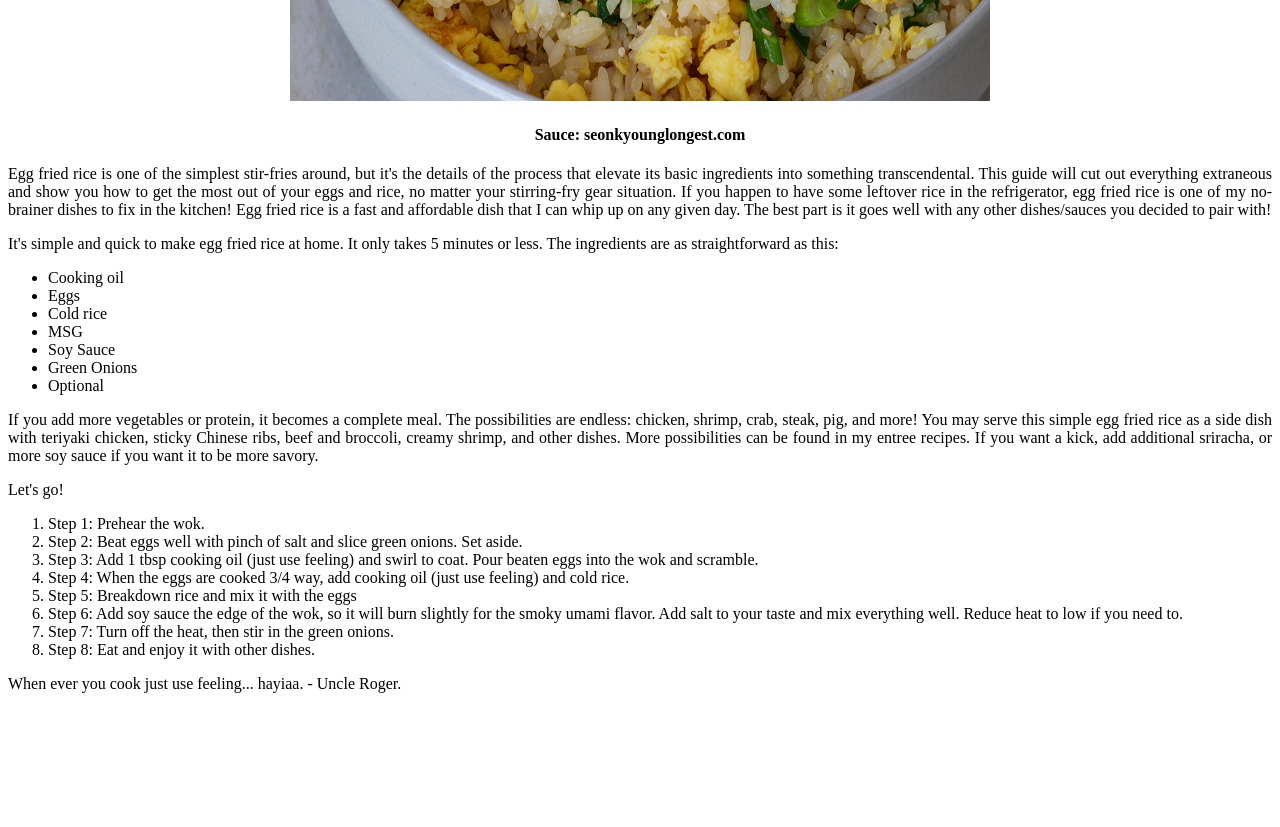
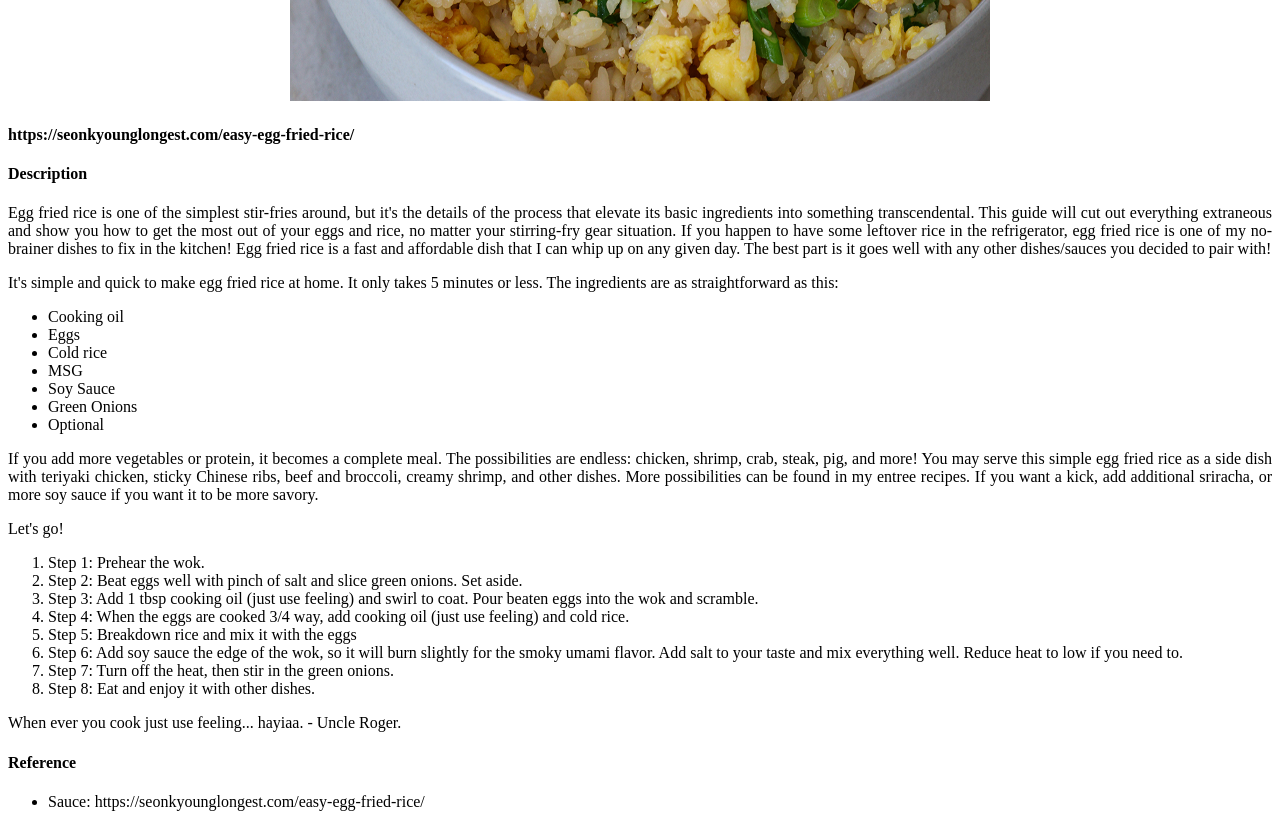
Before and after one commit to UBSITMataumKateBryan/HUMCOM-Mataum, a plain HTML site: page First Grading/Activity1A.html in a window 1280 px wide. Shown: the part 620-1447 px from the top of the page. Before the commit the page ends 1329 px from the top, so only its background shows below. Drawn offline with Linux system fonts and the light colour scheme.

Commit message:
Activity1A

```diff
--- a/First Grading/Activity1A.html
+++ b/First Grading/Activity1A.html
@@ -13,7 +13,8 @@
         <center><h1>Egg Fried Rice</h1></center>
         <center><h3>Kate Bryan Mataum</h2></center>
             <center><img src="EggFriedRice.jpg" width="700" height="600"></center>
-            <center><h4>Sauce: seonkyounglongest.com<h4></center>
+            <h4>https://seonkyounglongest.com/easy-egg-fried-rice/</h4>
+            <h4>Description</h4>
             <p align="justify">Egg fried rice is one of the simplest stir-fries around, but it's the details of the process that elevate its basic ingredients into something transcendental. This guide will cut out everything extraneous and show you how to get the most out of your eggs and rice, no matter your stirring-fry gear situation. If you happen to have some leftover rice in the refrigerator, egg fried rice is one of my no-brainer dishes to fix in the kitchen! Egg fried rice is a fast and affordable dish that I can whip up on any given day. The best part is it goes well with any other dishes/sauces you decided to pair with!</p>
             <p align="justify"> It's simple and quick to make egg fried rice at home. It only takes 5 minutes or less. The ingredients are as straightforward as this: </p>
             <ul><!--default unordered list type-->
@@ -38,4 +39,7 @@
                 <li>Step 8: Eat and enjoy it with other dishes.</li>
             </ol>
             <p align="justify"> When ever you cook just use feeling... hayiaa. - Uncle Roger.</p>
+            <h4>Reference</h4>
+            <ul><!--default unordered list type-->
+                <li>Sauce: https://seonkyounglongest.com/easy-egg-fried-rice/</li>
 </html>
```
